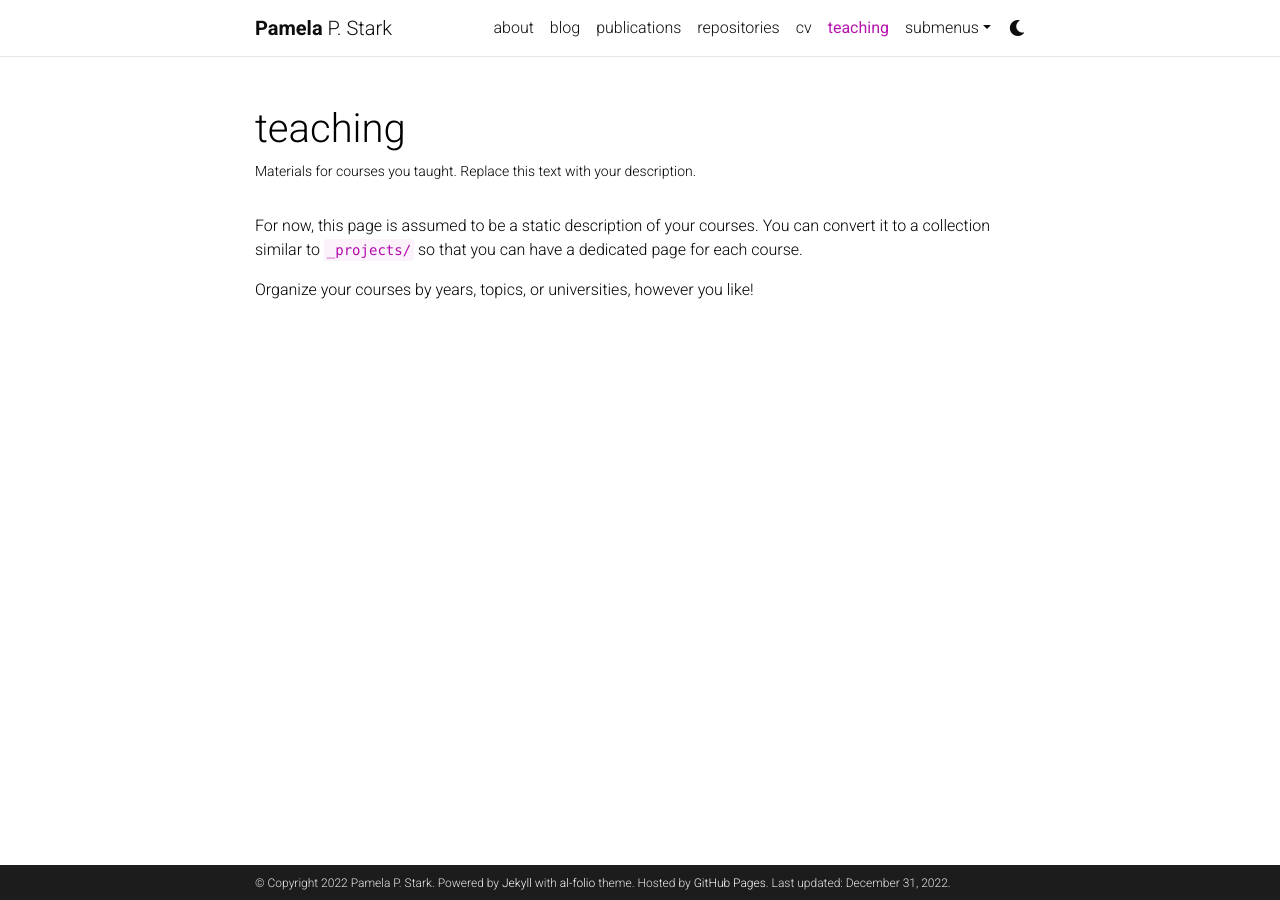
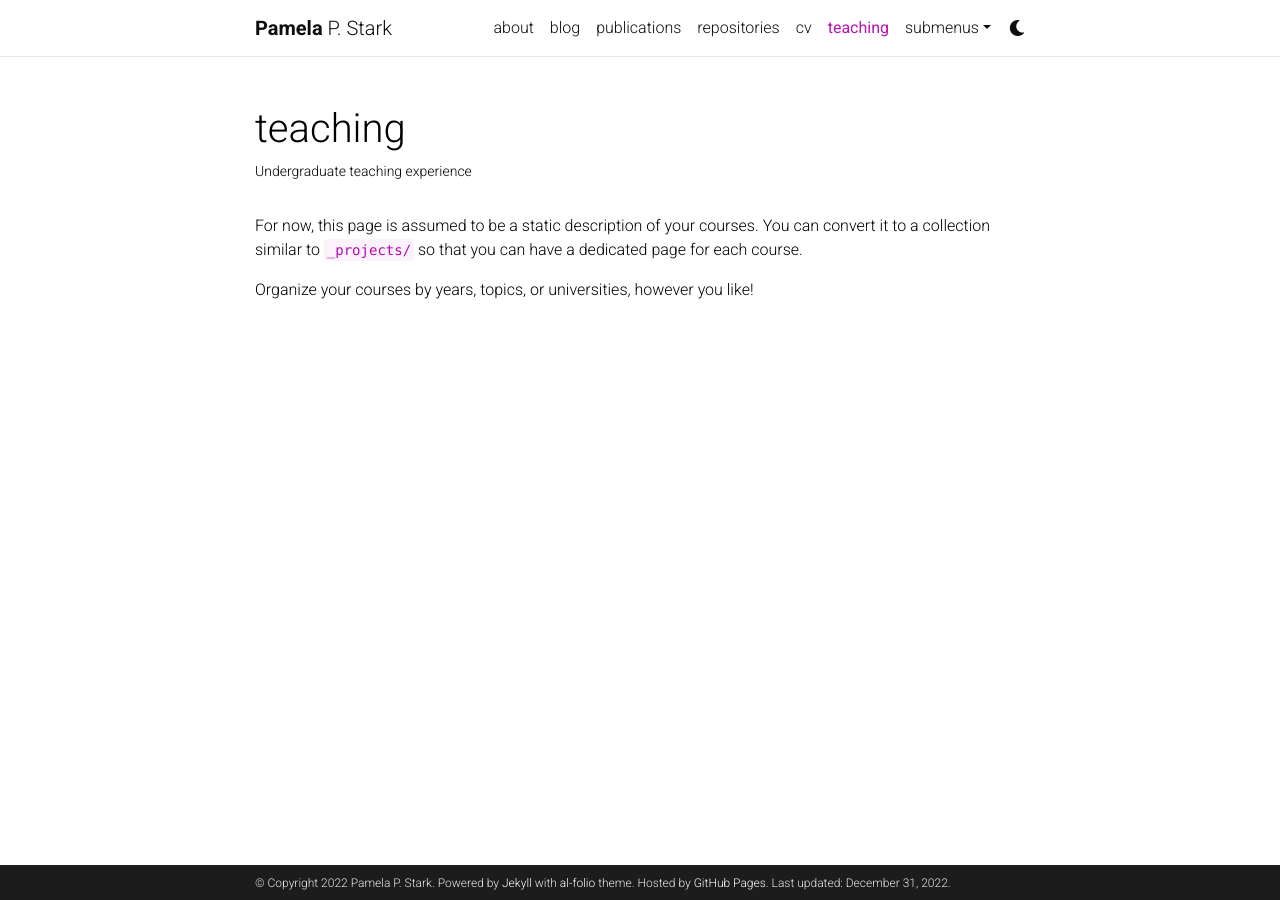
Before and after one commit to pamelastark/pamelastark.github.io, a Jekyll site: the page built from _pages/teaching.md, in a window 1280 px wide. Built offline with Jekyll 4.4.1, drawn with Linux system fonts in a browser that asks for light colours; comment, search, counter and statistics services are not loaded; a style sheet for code colours, icons or effects is not loaded.

Commit message:
Updated teaching.md

```diff
--- a/_pages/teaching.md
+++ b/_pages/teaching.md
@@ -2,7 +2,7 @@
 layout: page
 permalink: /teaching/
 title: teaching
-description: Materials for courses you taught. Replace this text with your description.
+description: Undergraduate teaching experience
 nav: true
 nav_order: 5
 ---
```
